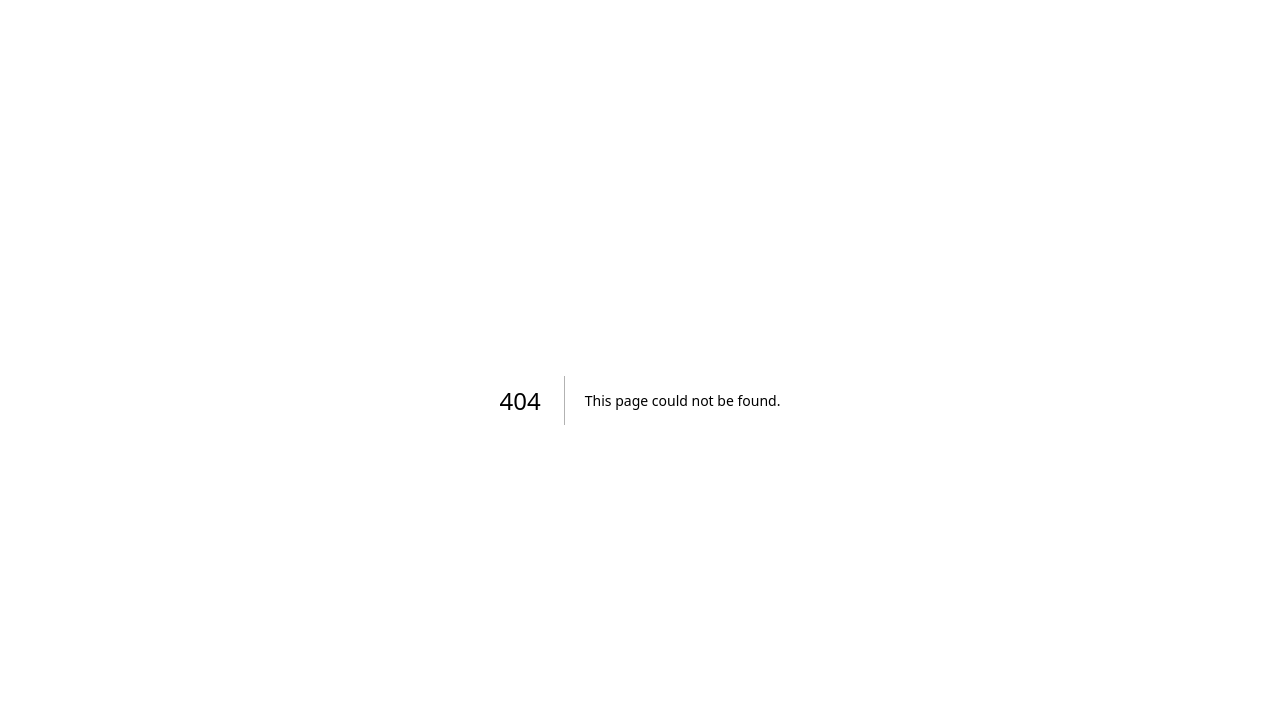
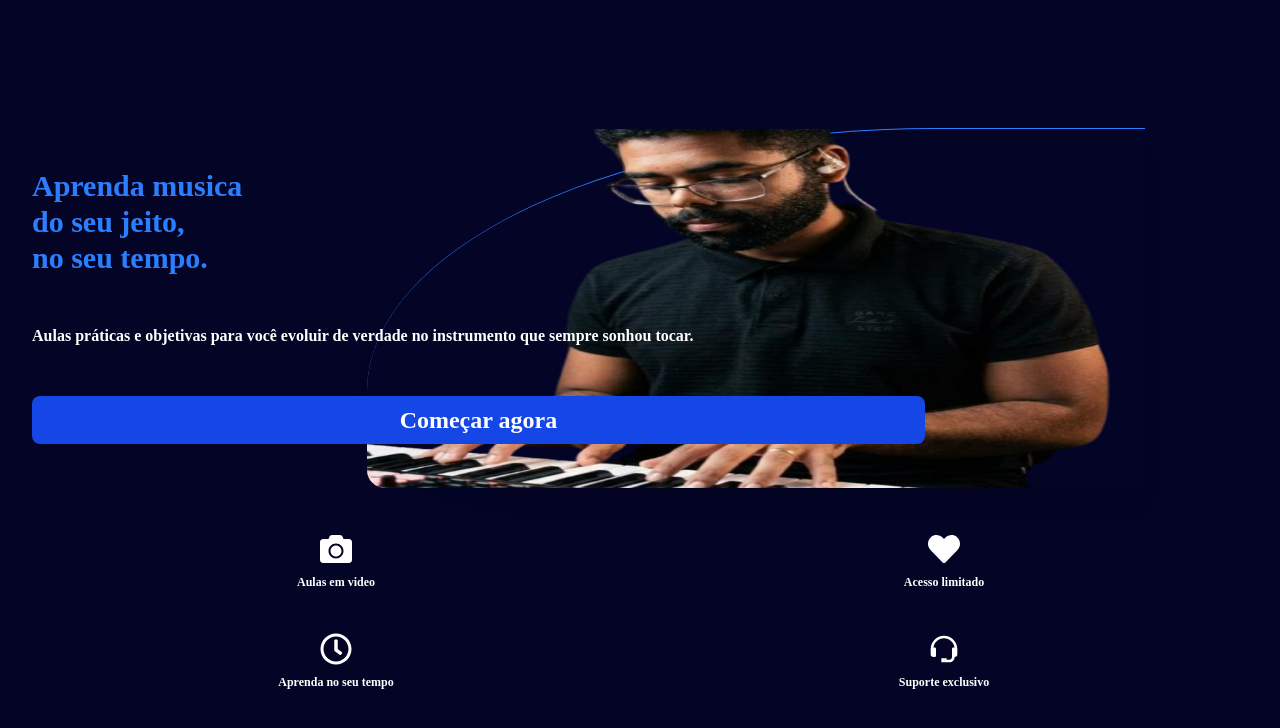
Before and after one commit to dev-brunosantos/MB-Site-Front, a Next.js app: page /home in a window 1280 px wide. Before the commit this address had no page. Shown: the top 728 px of the page. Built offline with nearby package versions, Linux system fonts and the light colour scheme.

Commit message:
iniciando o desenvolvimento da tela HOME

```diff
--- /dev/null
+++ b/src/app/(pages)/home/page.tsx
@@ -0,0 +1,87 @@
+import Image from "next/image";
+
+import { BtnIconComponent } from "@/src/components/buttom/BtnIcon";
+import { TelaComponent } from "@/src/components/Tela";
+
+import { FaCamera, FaHeart, FaRegClock } from "react-icons/fa";
+import { BiSupport } from "react-icons/bi";
+import { BtnComponent } from "@/src/components/buttom";
+
+import homePiano from "../../../../public/bruno-piano.png";
+
+export default function Home() {
+
+    const opcoesIcones = [
+        {
+            id: 1,
+            icone: FaCamera,
+            titulo: "Aulas em video"
+        },
+        {
+            id: 2,
+            icone: FaHeart,
+            titulo: "Acesso limitado"
+        },
+        {
+            id: 3,
+            icone: FaRegClock,
+            titulo: "Aprenda no seu tempo"
+        },
+        {
+            id: 4,
+            icone: BiSupport,
+            titulo: "Suporte exclusivo"
+        },
+    ]
+
+
+    return (
+        <TelaComponent>
+            <div className="w-full h-full flex flex-col justify-evenly relative">
+
+                <div className="w-[80%] mt-20 flex flex-col items-center z-40 relative">
+                    {/* <h2 className="w-full text-3xl font-bold text-white z-30"> */}
+                    <h2 className="w-full text-3xl font-bold text-blue-500 z-30">
+                        Aprenda musica
+                        <br />
+                        <span className="text-blue-500">do seu jeito, <br /> no seu tempo.</span>
+                    </h2>
+
+                    <div className="w-full min-h-30 flex items-center z-30">
+                        <p className="text-white font-bold">
+                            Aulas práticas e objetivas para você
+                            evoluir de verdade no instrumento que
+                            sempre sonhou tocar.
+                        </p>
+                    </div>
+
+                    <div className="w-full pr-20 z-40">
+                        <BtnComponent titulo="Começar agora" />
+                    </div>
+
+                    <div className="w-[80%] h-90 border-t border-blue-500 rounded-tl-[95%] rounded-bl-[35%] absolute -top-10 -right-35 shadow-xl z-0">
+                        <Image
+                            src={homePiano}
+                            alt=""
+                            className="w-full h-full rounded-bl-2xl"
+                        />
+                    </div>
+                </div>
+
+                <div className="flex flex-wrap items-center justify-evenly z-40">
+                    {opcoesIcones.map(opt => (
+                        <BtnIconComponent
+                            key={opt.id}
+                            icone={opt.icone}
+                            iconeSize={32}
+                            titulo={opt.titulo}
+                            tituloSize={12}
+                            coluna
+                        />
+                    ))}
+                </div>
+
+            </div>
+        </TelaComponent>
+    )
+}
```
